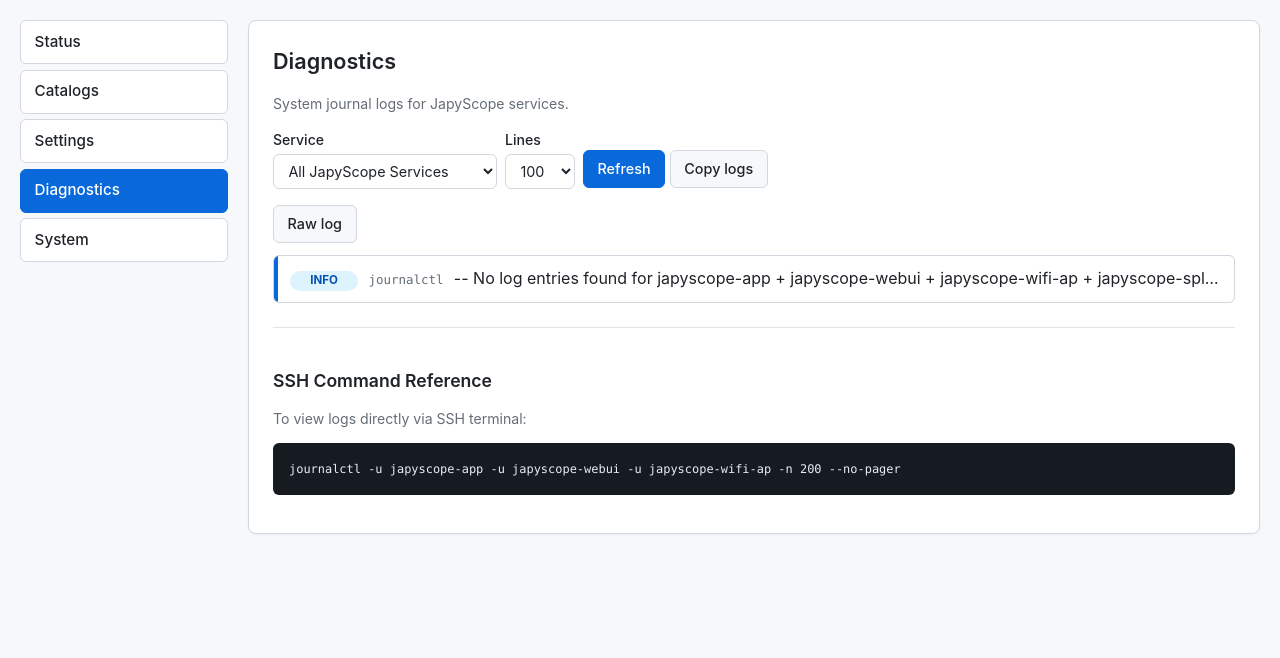
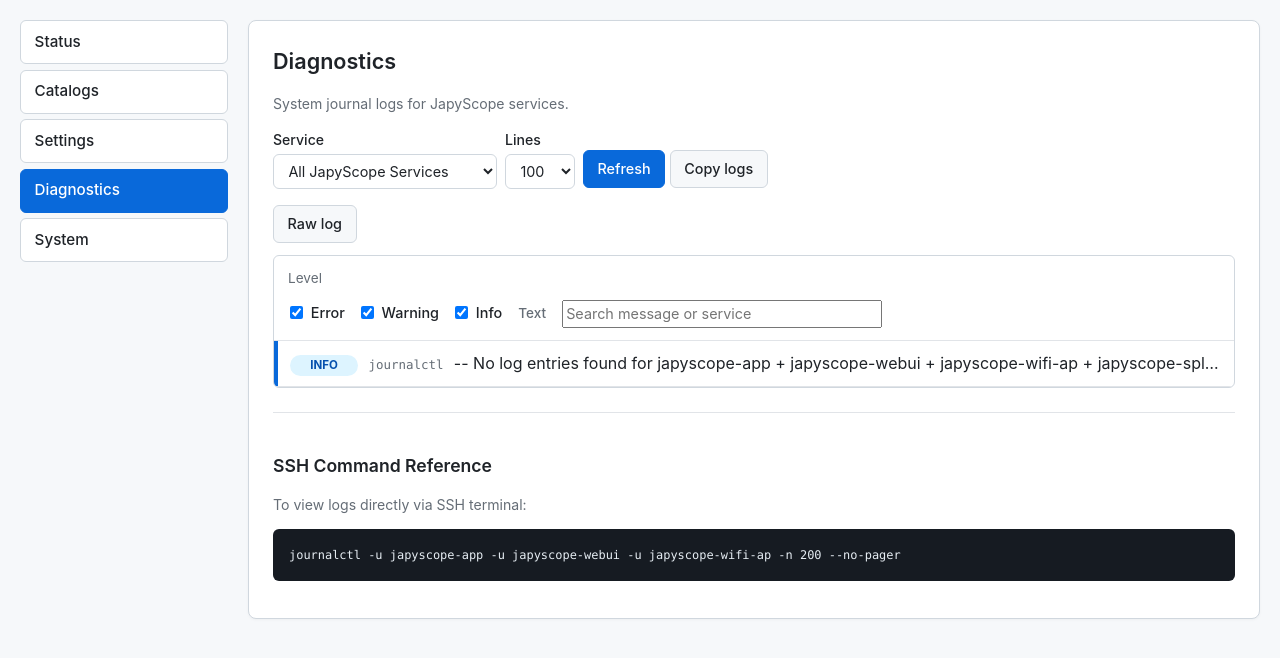
Before and after one commit to jan-tdy/japyscope-remote, a Flask app: page /diagnostics in a window 1280 px wide. Shown: the part 56-714 px from the top of the page. Run offline with Flask 3, Linux system fonts and the light colour scheme; the visitor is signed in with stand-in values (Sample User, id 1); parts of the project's set-up code (start-up, migrations or seed data) failed here and were passed over.

Commit message:
Add client-side diagnostic log filters

```diff
--- a/webui/static/style.css
+++ b/webui/static/style.css
@@ -391,6 +391,47 @@ code {
   margin: 0.75rem 0;
 }
 
+.log-filters {
+  display: flex;
+  align-items: end;
+  flex-wrap: wrap;
+  gap: 0.75rem 1rem;
+  padding: 0.75rem;
+  border-bottom: 1px solid var(--border-muted);
+}
+
+.log-filters fieldset {
+  display: flex;
+  flex-wrap: wrap;
+  gap: 0.75rem;
+  margin: 0;
+  padding: 0;
+  border: 0;
+}
+
+.log-filters legend,
+.log-filters > label {
+  margin-bottom: 0.25rem;
+  color: var(--text-muted);
+  font-size: 0.85rem;
+}
+
+.log-filters fieldset label {
+  display: inline-flex;
+  align-items: center;
+  gap: 0.3rem;
+  font-size: 0.9rem;
+}
+
+.log-filters input[type="search"] {
+  width: min(20rem, 100%);
+}
+
+#log-no-matches {
+  margin: 0;
+  padding: 0.9rem;
+}
+
 .log-list {
   border: 1px solid var(--border-color);
   border-radius: 6px;
--- a/webui/templates/diagnostics.html
+++ b/webui/templates/diagnostics.html
@@ -42,6 +42,16 @@
 </div>
 
 <div id="structured-logs" class="log-list" aria-label="Structured journal entries">
+  <div class="log-filters" aria-label="Filter structured logs">
+    <fieldset>
+      <legend>Level</legend>
+      <label><input type="checkbox" class="log-level-filter" value="error" checked> Error</label>
+      <label><input type="checkbox" class="log-level-filter" value="warning" checked> Warning</label>
+      <label><input type="checkbox" class="log-level-filter" value="info" checked> Info</label>
+    </fieldset>
+    <label for="log-text-filter">Text</label>
+    <input id="log-text-filter" type="search" placeholder="Search message or service" autocomplete="off">
+  </div>
   {% for entry in entries %}
   <details class="log-entry log-{{ entry.level }}">
     <summary>
@@ -55,6 +65,7 @@
   {% else %}
   <p class="muted">No structured log entries.</p>
   {% endfor %}
+  <p id="log-no-matches" class="muted" hidden>No entries match.</p>
 </div>
 <pre id="log-output" hidden>{{ logs }}</pre>
 
@@ -73,6 +84,33 @@ rawToggle.addEventListener('click', function() {
   document.getElementById('structured-logs').hidden = showRaw;
   rawToggle.setAttribute('aria-expanded', String(showRaw));
 });
+
+var logEntries = Array.prototype.slice.call(document.querySelectorAll('#structured-logs .log-entry'));
+var levelFilters = Array.prototype.slice.call(document.querySelectorAll('.log-level-filter'));
+var textFilter = document.getElementById('log-text-filter');
+var noMatches = document.getElementById('log-no-matches');
+
+function filterLogs() {
+  var selectedLevels = levelFilters.filter(function(filter) { return filter.checked; })
+    .map(function(filter) { return filter.value; });
+  var query = textFilter.value.trim().toLocaleLowerCase();
+  var visibleCount = 0;
+
+  logEntries.forEach(function(entry) {
+    var unit = entry.querySelector('.log-unit').textContent;
+    var message = entry.querySelector('.log-message').textContent;
+    var level = entry.className.match(/\blog-(error|warning|info)\b/);
+    var matches = level && selectedLevels.indexOf(level[1]) !== -1 &&
+      (unit + ' ' + message).toLocaleLowerCase().indexOf(query) !== -1;
+    entry.hidden = !matches;
+    if (matches) visibleCount += 1;
+  });
+
+  noMatches.hidden = logEntries.length === 0 || visibleCount > 0;
+}
+
+levelFilters.forEach(function(filter) { filter.addEventListener('change', filterLogs); });
+textFilter.addEventListener('input', filterLogs);
 
 document.getElementById('copy-btn').addEventListener('click', function() {
   var text = rawLog.textContent;
```
